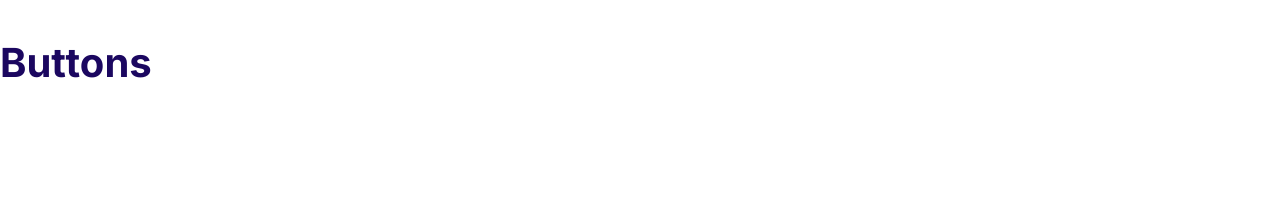
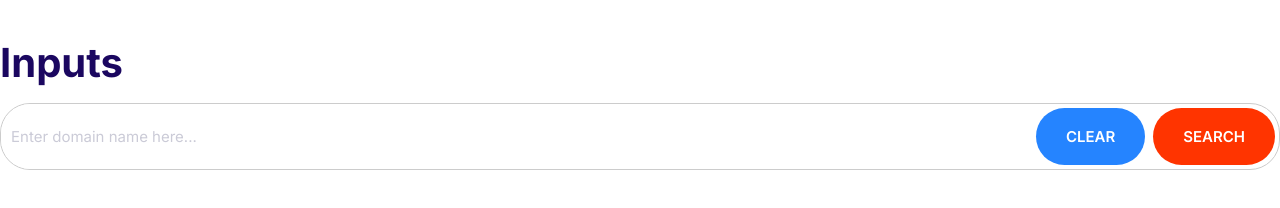
Before and after one commit to rubenruvalcabac/moshify, a plain HTML site: page index.html in a window 1280 px wide. Drawn offline with Linux system fonts and the light colour scheme.

Commit message:
input-group

```diff
--- a/css/styles.css
+++ b/css/styles.css
@@ -4,6 +4,9 @@
   --color-accent: #ff3400;
   --color-heading: #1b0760;
   --color-body: #918ca4;
+  --color-borders: #ccc;
+
+  --border-radius: 30px;
 }
 
 *,
@@ -249,3 +252,42 @@ Icons
     font-size: 1.5rem;
   }
 }
+
+/*
+Inputs
+*/
+
+.input {
+  padding: 1.5rem 3.5rem;
+  border: 1px solid var(--color-borders);
+  border-radius: var(--border-radius);
+  outline: 0;
+  color: var(--color-heading);
+  font-size: 2rem;
+}
+
+::placeholder {
+  color: #cbcbd7;
+}
+
+.input-group {
+  border: 1px solid var(--color-borders);
+  border-radius: var(--border-radius);
+  display: flex;
+}
+
+.input-group .input {
+  border: 0;
+  flex-grow: 1;
+  padding: 1.5rem 1rem;
+}
+
+.input-group .btn {
+  margin: 4px;
+}
+
+@media screen and (min-width: 1024px) {
+  .input {
+    font-size: 1.5rem;
+  }
+}
--- a/index.html
+++ b/index.html
@@ -16,6 +16,16 @@
     <link rel="stylesheet" href="css/styles.css" />
   </head>
   <body>
-    <h2>Buttons</h2>
+    <h2>Inputs</h2>
+    <div class="input-group">
+      <input
+        type="text"
+        class="input"
+        id=""
+        placeholder="Enter domain name here..."
+      />
+      <button class="btn btn--primary">clear</button>
+      <button class="btn btn--accent">search</button>
+    </div>
   </body>
 </html>
```
Also changed, not shown: components/inputgroup.html (added, +10 -0 lines).
